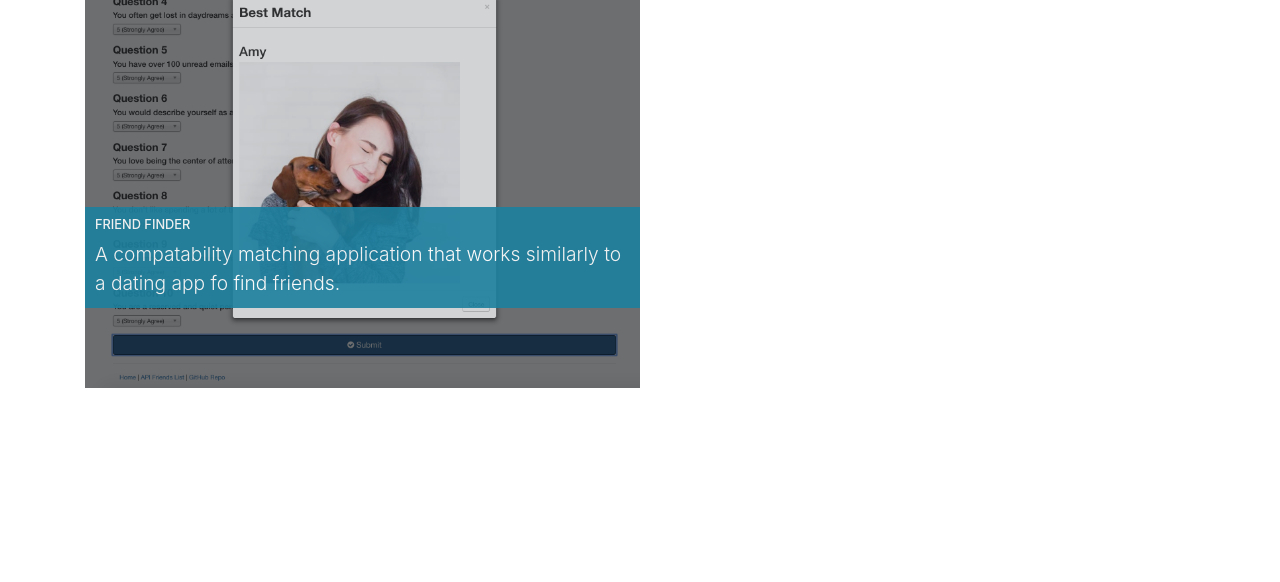
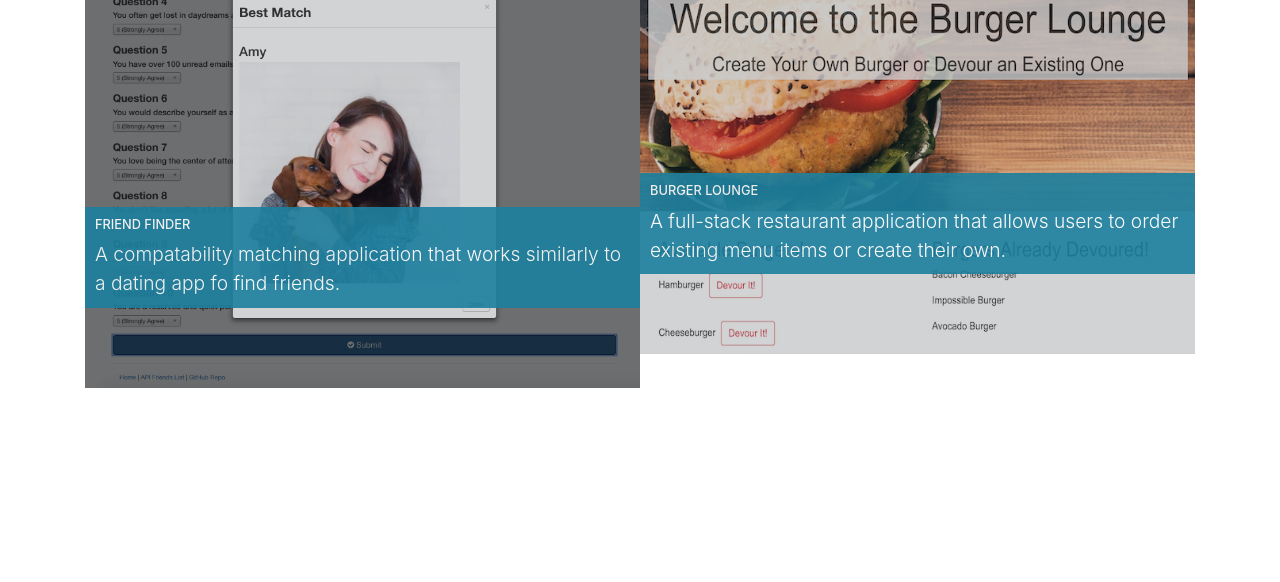
Before and after one commit to catmblake/my-portfolio, a website with bundled scripts: page index.html in a window 1280 px wide. Shown: the part 3116-3698 px from the top of the page. Built offline with nearby package versions, Linux system fonts and the light colour scheme.

Commit message:
added burger to portfolio

```diff
--- a/index.html
+++ b/index.html
@@ -197,14 +197,26 @@
             <span class="caption">
               <span class="caption-content">
                 <h2>Friend Finder</h2>
-                <p class="mb-0">A compatability matching application that works similarly to a dating app fo find friends.</p>
+                <p class="mb-0">A compatability matching application that works similarly to a dating app fo find
+                  friends.</p>
               </span>
             </span>
             <img class="img-fluid" src="img/friend-finder.png" alt="Friend Finder">
           </a>
         </div>
+        <div class="col-lg-6">
+          <a class="portfolio-item" href="https://burger-lounge-app.herokuapp.com/">
+            <span class="caption">
+              <span class="caption-content">
+                <h2>Burger Lounge</h2>
+                <p class="mb-0">A full-stack restaurant application that allows users to order existing menu items or
+                  create their own.</p>
+              </span>
+            </span>
+            <img class="img-fluid" src="img/burger.png" alt="Burger">
+          </a>
+        </div>
       </div>
-    </div>
   </section>
 
   <!-- Footer -->
```
Also changed, not shown: img/burger.png (added), 2 other files.
